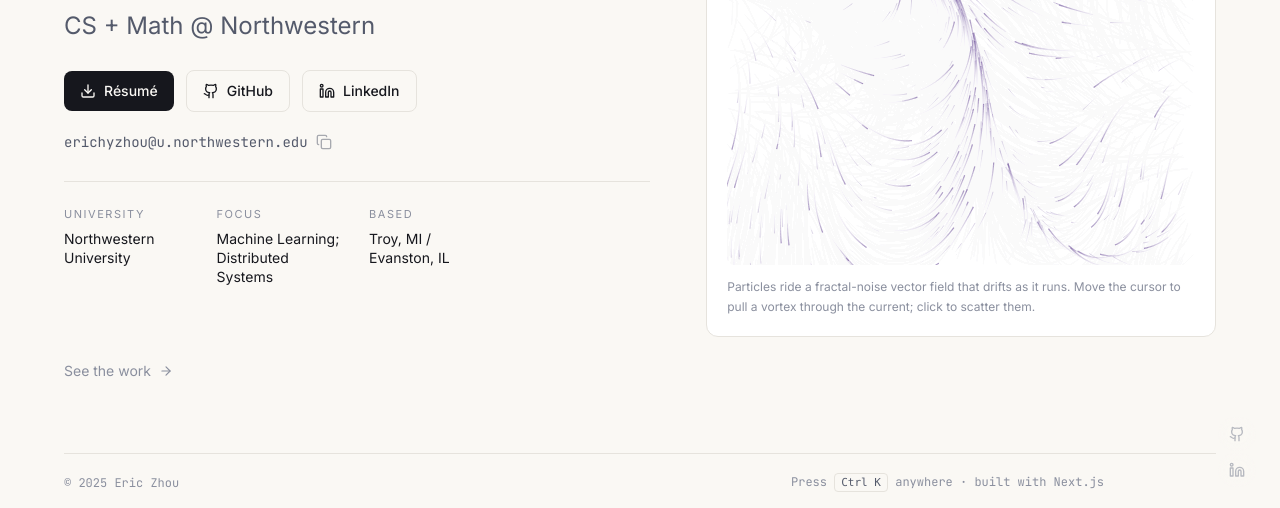
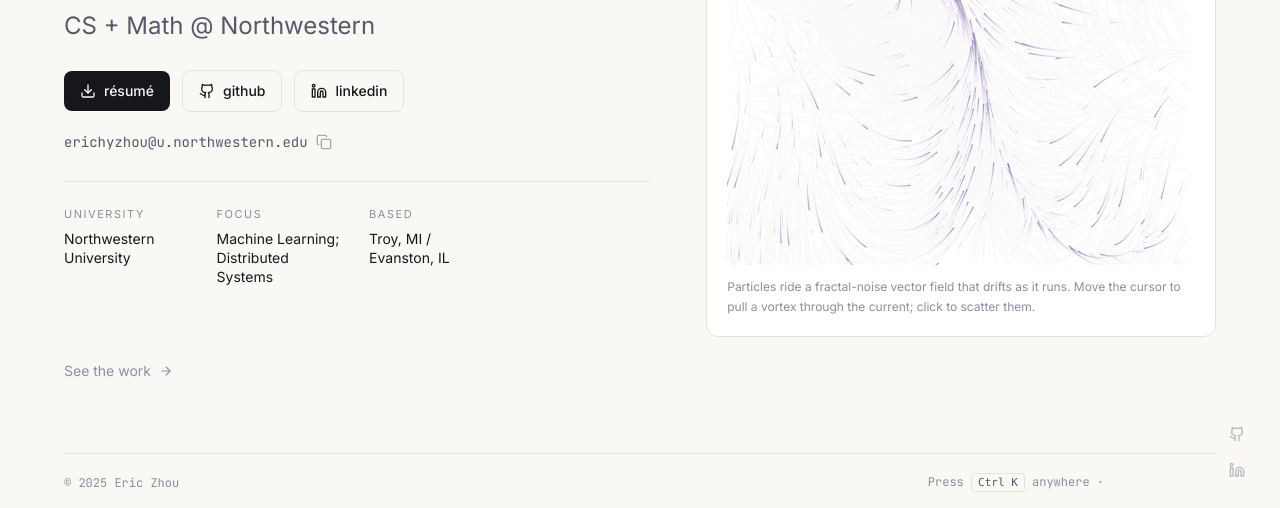
Before and after one commit to ericzhou12/portfolio-eric-z, a Next.js app: page / in a window 1280 px wide. Shown: the part 289-797 px from the top of the page. Built offline with nearby package versions, Linux system fonts and the light colour scheme.

Commit message:
fix: small fixes

```diff
--- a/src/components/hero.tsx
+++ b/src/components/hero.tsx
@@ -43,7 +43,7 @@ export function Hero() {
               className="inline-flex items-center gap-2 rounded-lg bg-fg px-4 py-2.5 text-sm font-medium text-bg transition-opacity hover:opacity-85"
             >
               <Download className="size-4" aria-hidden />
-              Résumé
+              résumé
             </a>
             <a
               href={profile.github}
@@ -52,7 +52,7 @@ export function Hero() {
               className="inline-flex items-center gap-2 rounded-lg border border-line px-4 py-2.5 text-sm font-medium text-fg transition-colors hover:border-accent/40 hover:bg-accent/5"
             >
               <Github className="size-4" aria-hidden />
-              GitHub
+              github
             </a>
             <a
               href={profile.linkedin}
@@ -61,7 +61,7 @@ export function Hero() {
               className="inline-flex items-center gap-2 rounded-lg border border-line px-4 py-2.5 text-sm font-medium text-fg transition-colors hover:border-accent/40 hover:bg-accent/5"
             >
               <Linkedin className="size-4" aria-hidden />
-              LinkedIn
+              linkedin
             </a>
           </div>
 
--- a/src/components/site-footer.tsx
+++ b/src/components/site-footer.tsx
@@ -18,7 +18,7 @@ export function SiteFooter() {
           <kbd className="rounded border border-line px-1.5 py-0.5 text-[0.6875rem] text-muted">
             {shortcut}
           </kbd>{" "}
-          anywhere · built with Next.js
+          anywhere ·
         </p>
       </div>
     </footer>
```
